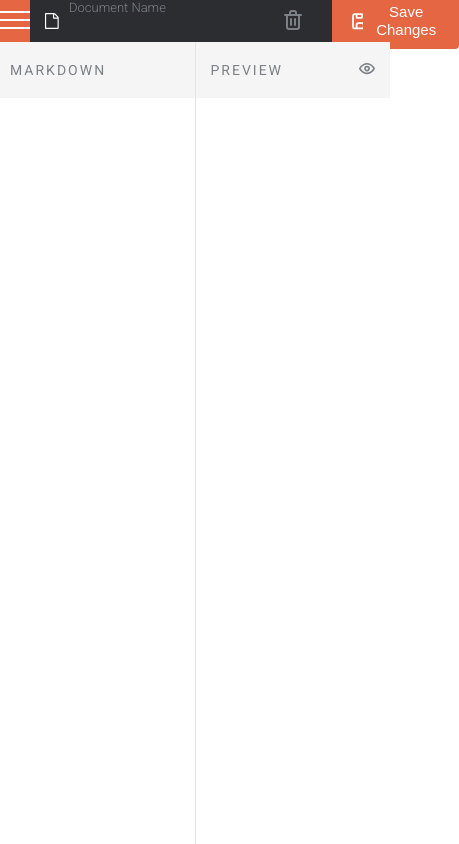
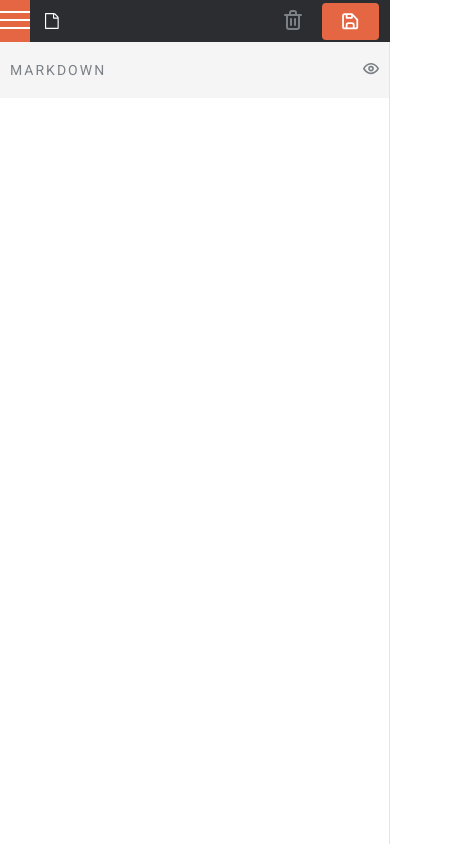
Before and after one commit to caner404/in-browser-markdown-editor, a Vue app: page / in a window 390 px wide. Shown: the whole page, 459 px wide, since content can reach past the window. Built offline with nearby package versions, Linux system fonts and the light colour scheme; the HTML template or start-up script is replaced by a standard one.

Commit message:
added mobile design implementation

```diff
--- a/src/components/ActionButton.vue
+++ b/src/components/ActionButton.vue
@@ -1,7 +1,7 @@
 <template>
   <button :class="mode">
     <slot></slot>
-    {{ title }}
+    <span>{{ title }}</span>
   </button>
 </template>
 <script>
@@ -54,4 +54,10 @@ button {
 .save:hover {
   background-color: var(--clr-orange-hover);
 }
+
+@media (max-width: 38em) {
+  span {
+    display: none;
+  }
+}
 </style>
--- a/src/components/DocumentNameInput.vue
+++ b/src/components/DocumentNameInput.vue
@@ -47,4 +47,10 @@
 .document__input:focus {
   border-bottom: 2px solid white;
 }
+
+@media (max-width: 38em) {
+  .document__name {
+    display: none;
+  }
+}
 </style>
--- a/src/components/Preview.vue
+++ b/src/components/Preview.vue
@@ -1,17 +1,27 @@
 <template>
-  <div class="preview" :class="{ 'preview-active': isPreview }">
+  <div
+    class="preview"
+    :class="{ 'preview-active': isPreview || switchToPreview }"
+  >
     <div class="preview-header">
       <h2 class="preview-heading">Preview</h2>
-      <button class="preview-icon" @click="isPreview = !isPreview">
+      <button
+        v-if="switchToPreview"
+        class="preview-icon"
+        @click="$emit('toggleEditor', true)"
+      >
+        <img src="../assets/icon-hide-preview.svg" alt="Test2" />
+      </button>
+      <button v-else class="preview-icon" @click="isPreview = !isPreview">
         <img
           v-if="!isPreview"
           src="../assets/icon-show-preview.svg"
           alt="Icon Preview Button Show"
         />
         <img
-          v-else="isPreview"
+          v-else-if="isPreview"
           src="../assets/icon-hide-preview.svg"
-          alt="Icon Preview Button HIde"
+          alt="Icon Preview Button Hide"
         />
       </button>
     </div>
@@ -25,7 +35,7 @@
 </template>
 <script>
 export default {
-  props: ["outputMethod"],
+  props: ["outputMethod", "switchToPreview"],
   data() {
     return {
       isPreview: false,
--- a/src/components/SidebarButton.vue
+++ b/src/components/SidebarButton.vue
@@ -34,4 +34,10 @@ button {
 button:hover {
   background-color: var(--clr-orange);
 }
+@media (max-width: 38em) {
+  button {
+    width: 5.6rem;
+    height: 5.6rem;
+  }
+}
 </style>
--- a/src/components/layouts/TheHeader.vue
+++ b/src/components/layouts/TheHeader.vue
@@ -85,7 +85,7 @@ hr {
   fill: var(--clr-orange);
 }
 
-@media screen and (max-width: 60em) {
+@media (max-width: 60em) {
   header {
     gap: 1.5rem;
   }
@@ -94,4 +94,10 @@ hr {
     display: none;
   }
 }
+@media (max-width: 38em) {
+  .action__container {
+    gap: 2rem;
+    margin-right: 1.5rem;
+  }
+}
 </style>
--- a/src/components/layouts/TheMain.vue
+++ b/src/components/layouts/TheMain.vue
@@ -1,7 +1,16 @@
 <template>
   <main :class="{ 'margin-left': showSidebar }">
-    <div class="editor">
-      <h2 class="editor-header">Markdown</h2>
+    <div class="editor" :class="{ 'editor-active': toggleView }">
+      <div class="editor-header">
+        <h2 class="editor-heading">Markdown</h2>
+        <button class="editor-preview-toggle" @click="toggleView = !toggleView">
+          <img
+            src="../../assets/icon-show-preview.svg"
+            alt="Icon Preview Button Show"
+          />
+        </button>
+      </div>
+
       <textarea
         :value="inputText"
         @input="update"
@@ -11,7 +20,11 @@
       </textarea>
     </div>
 
-    <Preview :outputMethod="output" />
+    <Preview
+      :outputMethod="output"
+      :switchToPreview="!toggleView"
+      @toggle-editor="(isEditor) => (toggleView = isEditor)"
+    />
   </main>
 </template>
 <script>
@@ -27,6 +40,8 @@ export default {
   data() {
     return {
       inputText: "",
+      toggleView: true,
+      selectedView: "preview",
     };
   },
   computed: {
@@ -49,14 +64,12 @@ main {
   height: 95vh;
   width: 100%;
 }
-.editor-header {
+.editor-heading {
   font-weight: 500;
   font-size: 1.4rem;
   line-height: 1.6rem;
   letter-spacing: 0.2rem;
-  color: var(--clr--500);
-  background-color: var(--clr--200);
-  padding: 2rem 1rem;
+
   text-transform: uppercase;
 }
 
@@ -66,9 +79,15 @@ main {
   height: inherit;
   flex: 1;
   overflow: hidden;
+  border-right: 1px solid #e4e4e4;
 }
-.editor {
-  border-right: 1px solid #e4e4e4;
+.editor-header {
+  display: flex;
+  justify-content: space-between;
+  align-items: center;
+  color: var(--clr--500);
+  background-color: var(--clr--200);
+  padding: 2rem 1rem;
 }
 .margin-left {
   margin-left: 25rem;
@@ -87,9 +106,27 @@ main {
   color: var(--clr--700);
 }
 
-@media screen and (max-width: 60em) {
+.editor-preview-toggle {
+  display: none;
+  background: transparent;
+  border: none;
+  height: 1.5rem;
+}
+
+@media (max-width: 60em) {
   .editor-content {
     padding: 1.5rem;
   }
 }
+@media (max-width: 38em) {
+  .editor {
+    flex-basis: 0%;
+  }
+  .editor-active {
+    flex-basis: 100%;
+  }
+  .editor-preview-toggle {
+    display: inline-block;
+  }
+}
 </style>
```
